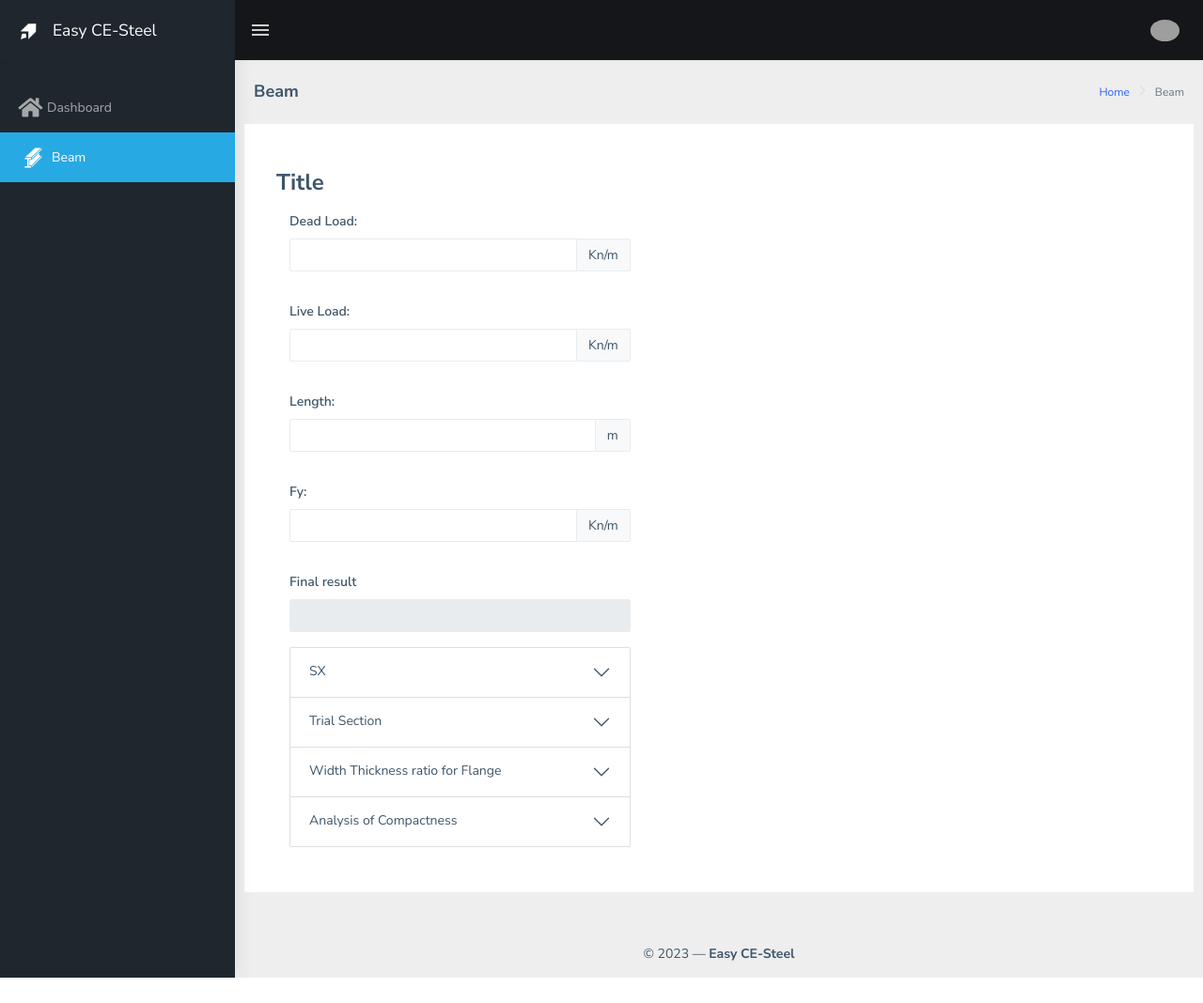
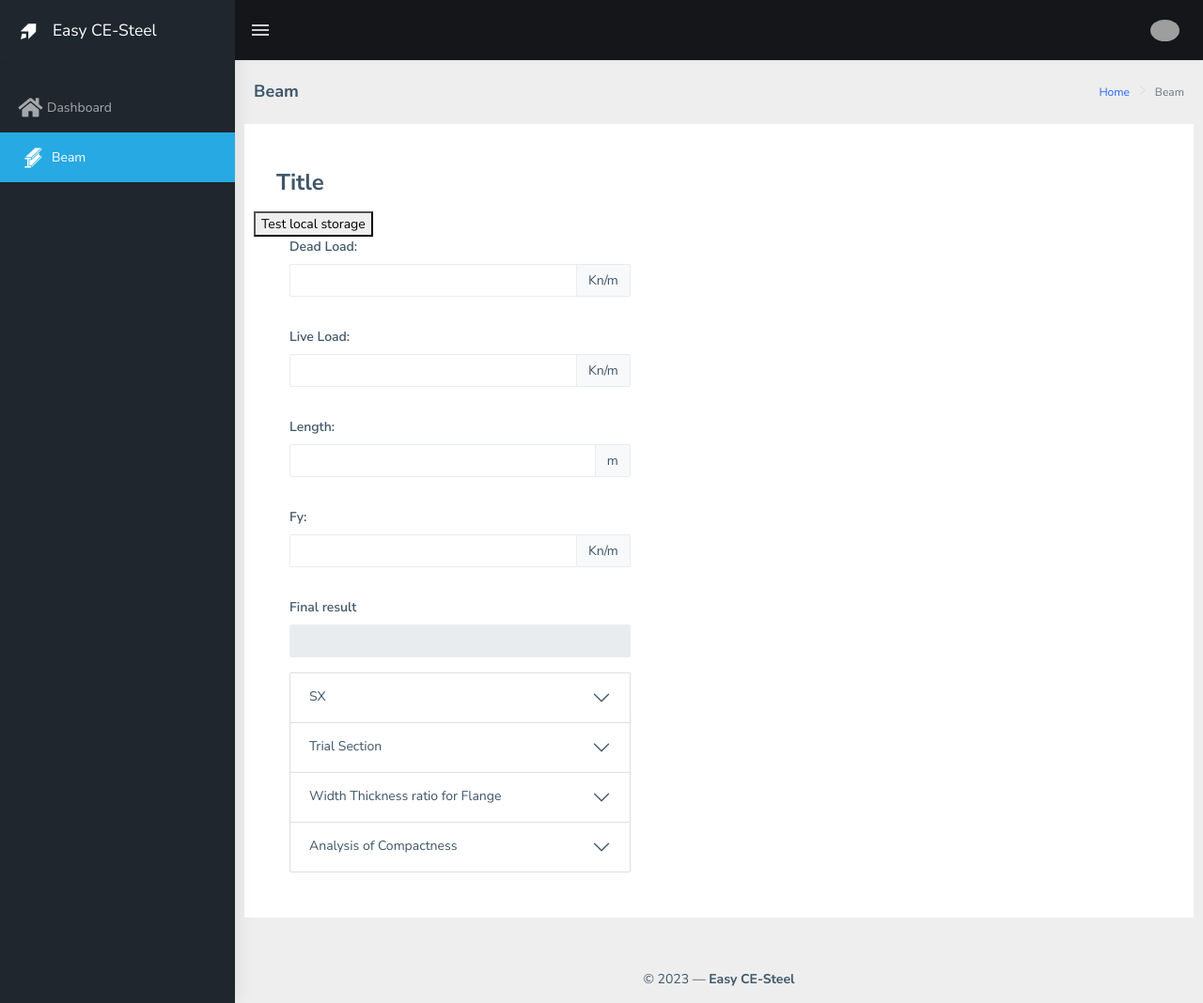
Before and after one commit to sebastian709/easy-ce-steel, a PHP site: page /beam.php in a window 1280 px wide. Shown: the whole page at 94% size. Before the commit the page ends 1041 px from the top, so only its background shows below. Run offline with PHP 8.4, Linux system fonts and the light colour scheme; style sheets or scripts are compiled from the project's sources; grey boxes are pictures that could not be loaded.

Commit message:
minor update

```diff
--- a/beam.php
+++ b/beam.php
@@ -159,6 +159,7 @@ if (isset($_POST['AJAXLocator']) || isset($_GET['AJAXLocator'])) {
             <div class="row">
               <div class="col-lg-12">
                 <h3 class="mt-3 ps-4 mt-5 mb-3">Title</h3>
+                <button type="button" id="LocalStorage">Test local storage</button>
               </div>
             </div>
             <div class="row">
@@ -872,6 +873,7 @@ if (isset($_POST['AJAXLocator']) || isset($_GET['AJAXLocator'])) {
         © 2023 — <b>Easy CE-Steel</b>
       </footer>
     </div>
+    <input type="hidden" id="ind">
   </div>
   <script src="assets/libs/jquery/dist/jquery.min.js"></script>
   <script src="assets/libs/bootstrap/dist/js/bootstrap.bundle.min.js"></script>
@@ -890,6 +892,10 @@ if (isset($_POST['AJAXLocator']) || isset($_GET['AJAXLocator'])) {
   <script src="dist/js/pages/chart/chart-page-init.js"></script>
 
   <script>
+
+
+
+
     var BSx;
     $('#BDL, #BLL, #BLength, #BFy').on('keyup', function () {
       BSx();
@@ -1024,14 +1030,6 @@ if (isset($_POST['AJAXLocator']) || isset($_GET['AJAXLocator'])) {
               $('#AtWebAns' + (i + 1)).val("NON-COMPACT").removeClass('bg-success text-light border border-secondary').addClass('bg-danger text-light border border-secondary');
             }
 
-            // AtYielding
-            // AtResisting
-            // AtResistingComp
-            // AtResistingAns
-            // AtBending
-            // AtBendingComp
-            // AtBendingAns
-
             // Yielding
             AtYielding[i] = (BFy * (Tzx[i] * (Math.pow(10, 3)))) / 1000000;
             $('#AtYielding' + (i + 1)).val(AtYielding[i].toFixed(3));
@@ -1062,6 +1060,39 @@ if (isset($_POST['AJAXLocator']) || isset($_GET['AJAXLocator'])) {
         }
       });
     }
+
+
+
+    $('#LocalStorage').on('click', function () {
+      var data = localStorage.getItem("palette");
+      var parse = JSON.parse(data);
+      var array = $.map(parse, function (value, index) {
+        return [value];
+      });
+      console.log(array[0]);
+
+      const darkmode = {
+        info: "darkmode",
+        used: [
+          { name: "Black", color: "Angular" },
+          { name: "1st Light", color: "Angular" },
+          { name: "2nd Light", color: "Angular" },
+          { name: "3rd Light", color: "Angular" },
+        ],
+      };
+      const lightmode = {
+        info: "lightmode",
+        used: [
+          { name: "Black", color: "Angular" },
+          { name: "1st Light", color: "Angular" },
+          { name: "2nd Light", color: "Angular" },
+          { name: "3rd Light", color: "Angular" },
+        ],
+      };
+      localStorage.setItem("palette", JSON.stringify(darkmode));
+    });
+
+
   </script>
 
 </body>
```
Also changed, not shown: index.php (+26 -0 lines).
